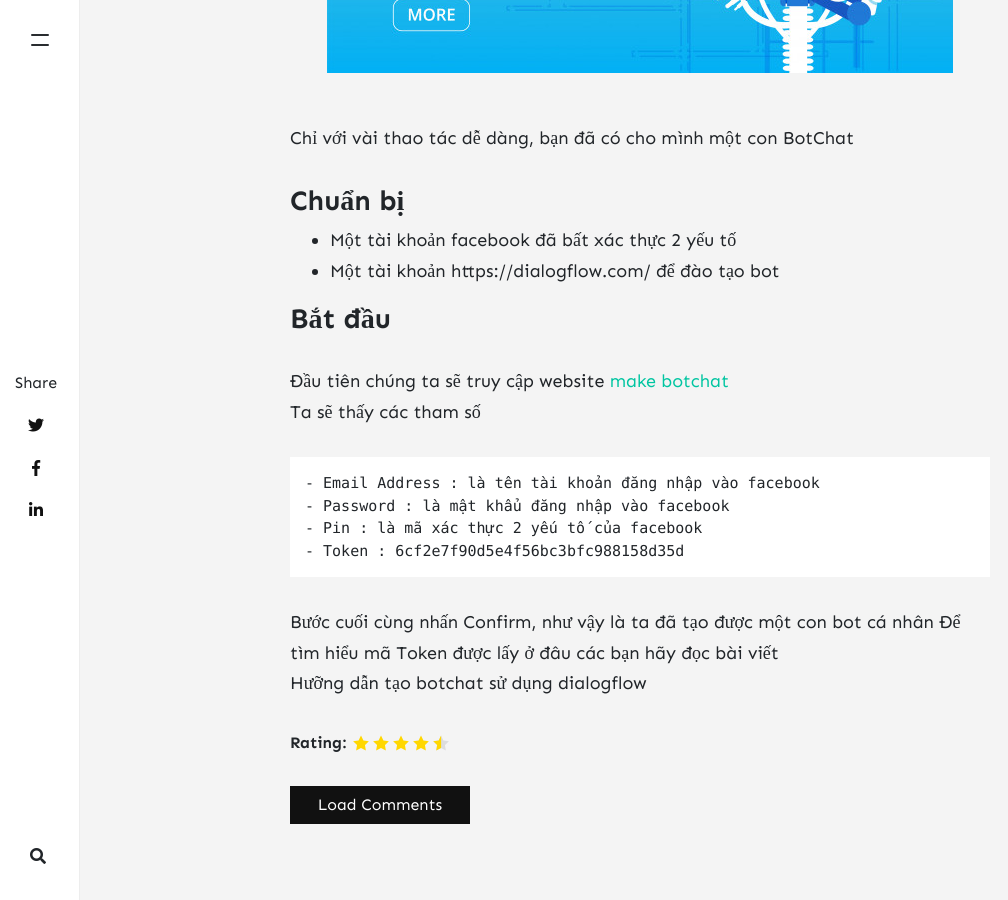
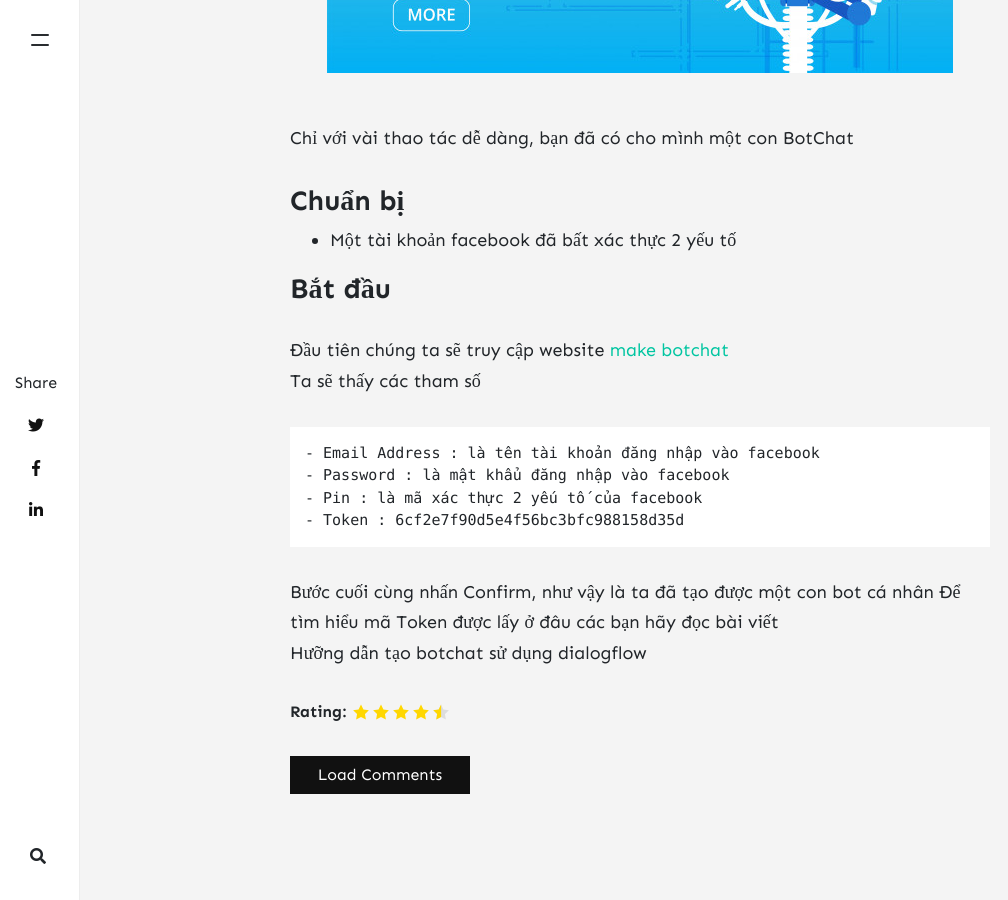
Before and after one commit to dungcomo/blog, a Jekyll site: the page built from _posts/2020-05-22-huong-dan-tu-tao-bot-chat-don-gian.md, in a window 1280 px wide and 900 px high, scrolled down 811 px. Shown: the whole window, without its empty margins (0-1008 px from the left). Built offline with Jekyll 4.4.1, drawn with Linux system fonts in a browser that asks for light colours; nearby versions of some CDN libraries; comment, search, counter and statistics services are not loaded.

Commit message:
Update 2020-05-22-huong-dan-tu-tao-bot-chat-don-gian.md

```diff
--- a/_posts/2020-05-22-huong-dan-tu-tao-bot-chat-don-gian.md
+++ b/_posts/2020-05-22-huong-dan-tu-tao-bot-chat-don-gian.md
@@ -12,10 +12,8 @@
 
 ### Chuẩn bị
 - Một tài khoản facebook đã bất xác thực 2 yếu tố
-- Một tài khoản https://dialogflow.com/ để đào tạo bot
 
 ### Bắt đầu
-
 Đầu tiên chúng ta sẽ truy cập website [make  botchat](https://make-botchat.herokuapp.com/)
 <br/>
 Ta sẽ thấy các tham số
```
